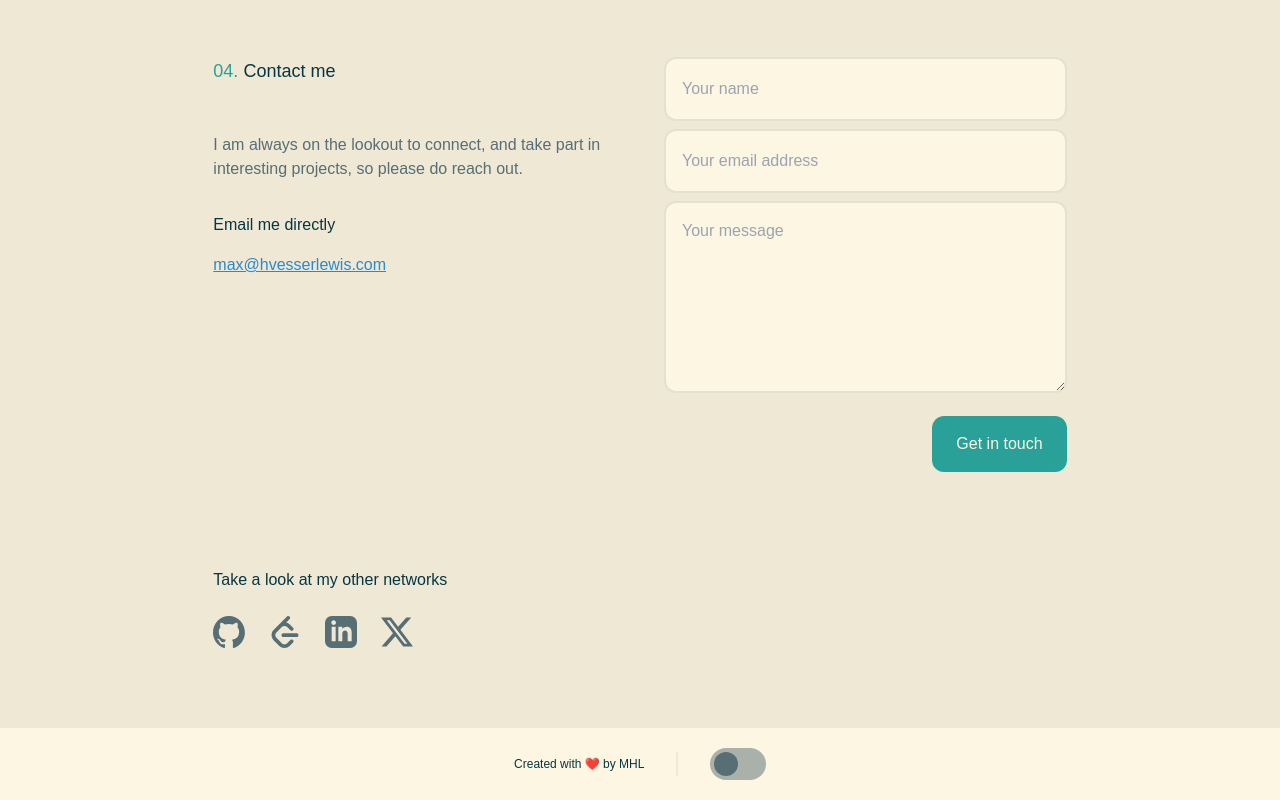
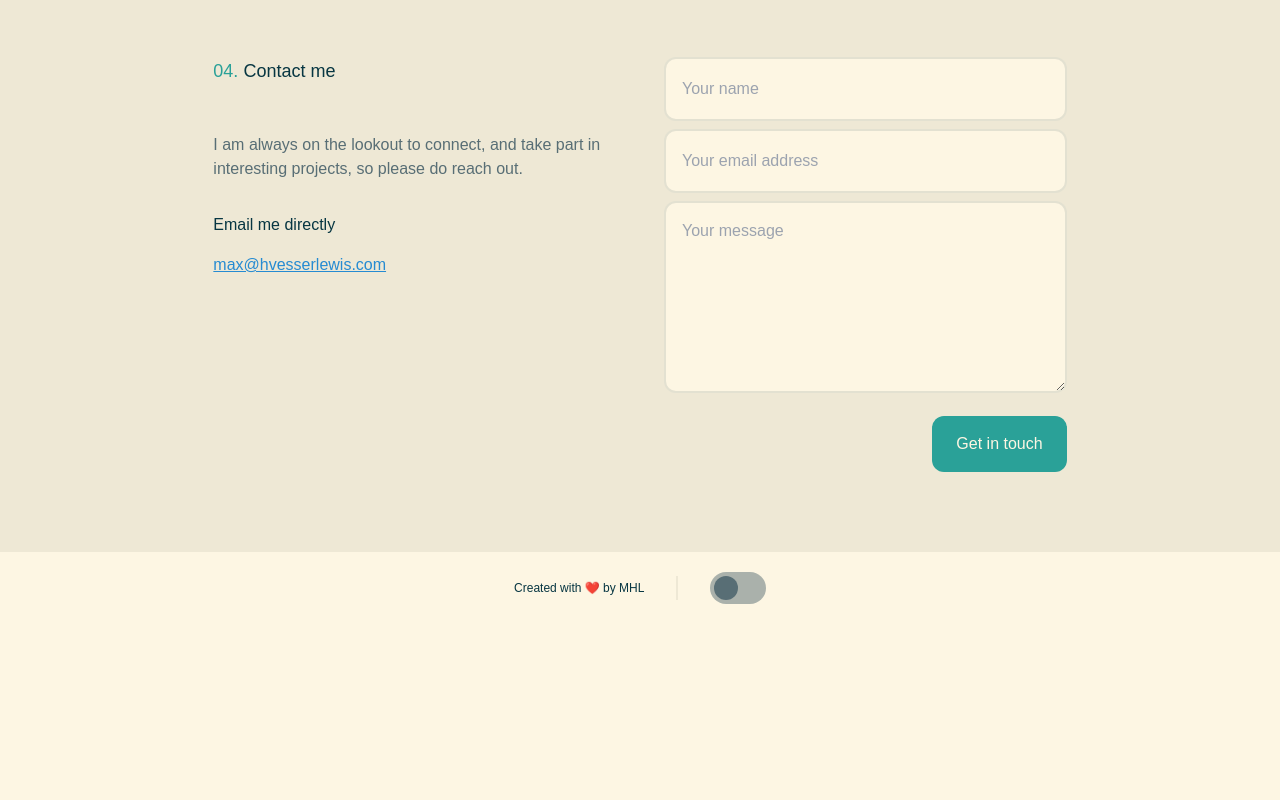
Before and after one commit to maxhves/hvesser-lewis-consulting-site, a Next.js app: page / in a window 1280 px wide. Shown: the part 3385-4185 px from the top of the page. After the commit the page ends 4009 px from the top, so only its background shows below. Built offline with nearby package versions, Linux system fonts and the light colour scheme; no server answers; a web font is replaced by a local one.

Commit message:
Attempted to update packages.

```diff
--- a/package.json
+++ b/package.json
@@ -22,7 +22,7 @@
     "@types/react": "^18.3.2",
     "@types/react-dom": "^18.3.0",
     "autoprefixer": "^10.4.19",
-    "eslint": "^9.2.0",
+    "eslint": "^9.3.0",
     "eslint-config-next": "14.2.3",
     "postcss": "^8.4.38",
     "tailwindcss": "^3.4.3",
--- a/src/app/page.tsx
+++ b/src/app/page.tsx
@@ -19,7 +19,7 @@ export default function Home() {
       <ResumeAd/>
       <Contact/>
       {/* TODO: Update with currently available networks */}
-      <Networks/>
+      {/* <Networks/> */}
       {/* TODO: Update with currently available networks */}
       <Footer/>
     </main>
--- a/src/app/sections/resume_ad/resume_ad.tsx
+++ b/src/app/sections/resume_ad/resume_ad.tsx
@@ -4,7 +4,7 @@ import SectionWrapper from '@/app/components/section_wrapper/section_wrapper';
 function ResumeAd() {
   return (
     <SectionWrapper>
-      <div className="w-full rounded-3xl bg-[url('/ad_images/image_cv_on_desk.webp')] bg-cover bg-center bg-no-repeat ">
+      <div className="w-full rounded-3xl bg-[url('/ad_images/image_cv_on_desk.webp')] bg-cover bg-center bg-no-repeat">
         {/* Gradient background overlay */}
         <div className="bg-gradient-to-r from-daintree rounded-3xl p-16">
           <div className="flex flex-col md:flex-row items-center space-y-8 md:space-y-0 md:space-x-8">
```
Also changed, not shown: 1 other file (tests, documents, lock files or other folders).
